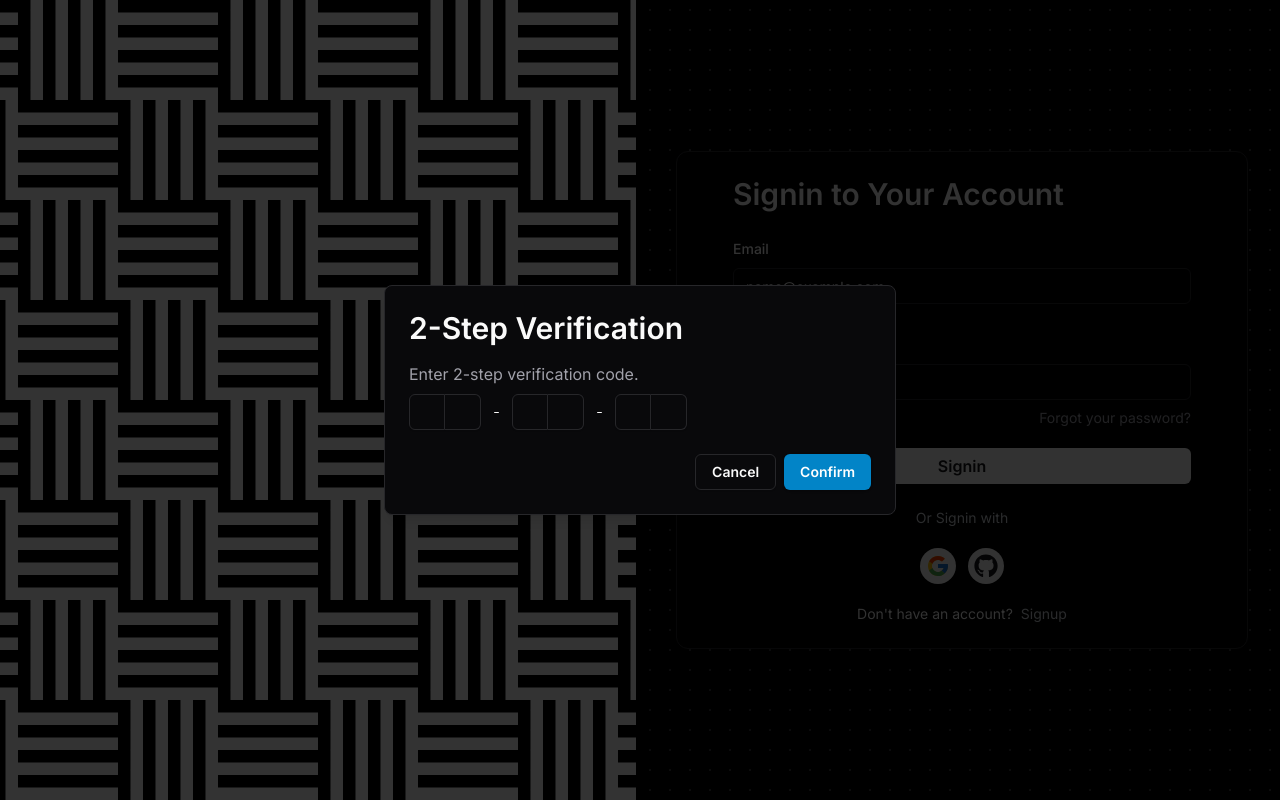
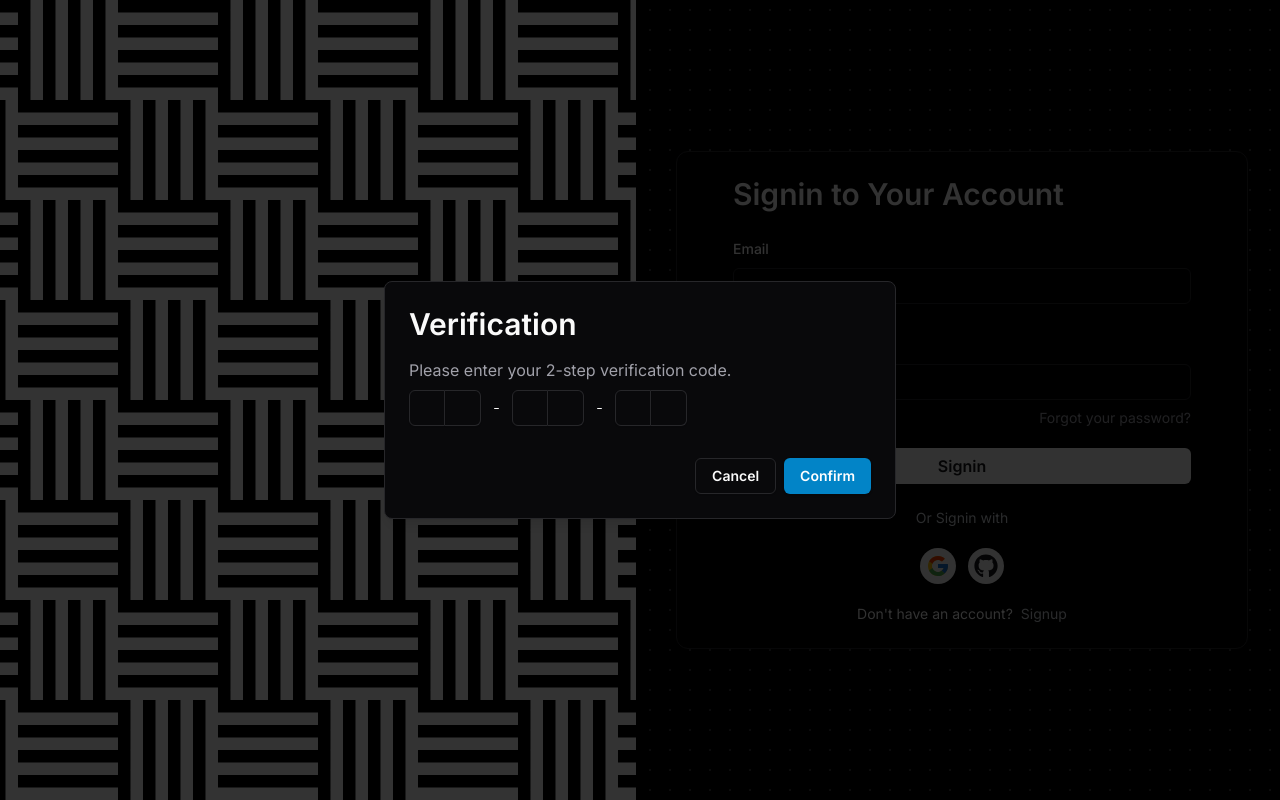
Before and after one commit to tonishantyadav/swift-auth, a Next.js app: page /auth/signin in a window 1280 px wide. Both pictures are taken after typing "name@example.com", "Sample123" into the empty fields and a click on the button "Signin". Built offline with nearby package versions, Linux system fonts and the light colour scheme.

Commit message:
Refactor OTP dialog box

```diff
--- a/components/auth/TwoStepVerificationDialog.tsx
+++ b/components/auth/TwoStepVerificationDialog.tsx
@@ -50,16 +50,14 @@ const TwoStepVerificationCodeDialog = ({ open, setOpen }: Props) => {
               name="code"
               render={({ field }) => (
                 <FormItem className="space-y-4">
-                  <span className="text-3xl font-semibold">
-                    2-Step Verification
-                  </span>
+                  <span className="text-3xl font-semibold">Verification</span>
                   <div>
-                    <FormDescription className="text-md pb-2">
-                      Enter 2-step verification code.
+                    <FormDescription className="text-md">
+                      Please enter your 2-step verification code.
                     </FormDescription>
                     <FormControl>
                       <InputOTP maxLength={6} {...field}>
-                        <InputOTPGroup>
+                        <InputOTPGroup className="py-2">
                           <InputOTPSlot index={0} />
                           <InputOTPSlot index={1} />
                         </InputOTPGroup>
--- a/schemas/validation.ts
+++ b/schemas/validation.ts
@@ -48,6 +48,6 @@ export const PasswordResetInputSchema = z.object({
 
 export const Input2FACodeSchema = z.object({
   code: z.string().min(6, {
-    message: 'Your 2-Step verification code must be 6 characters.',
+    message: 'Invalid code.',
   }),
 })
```
